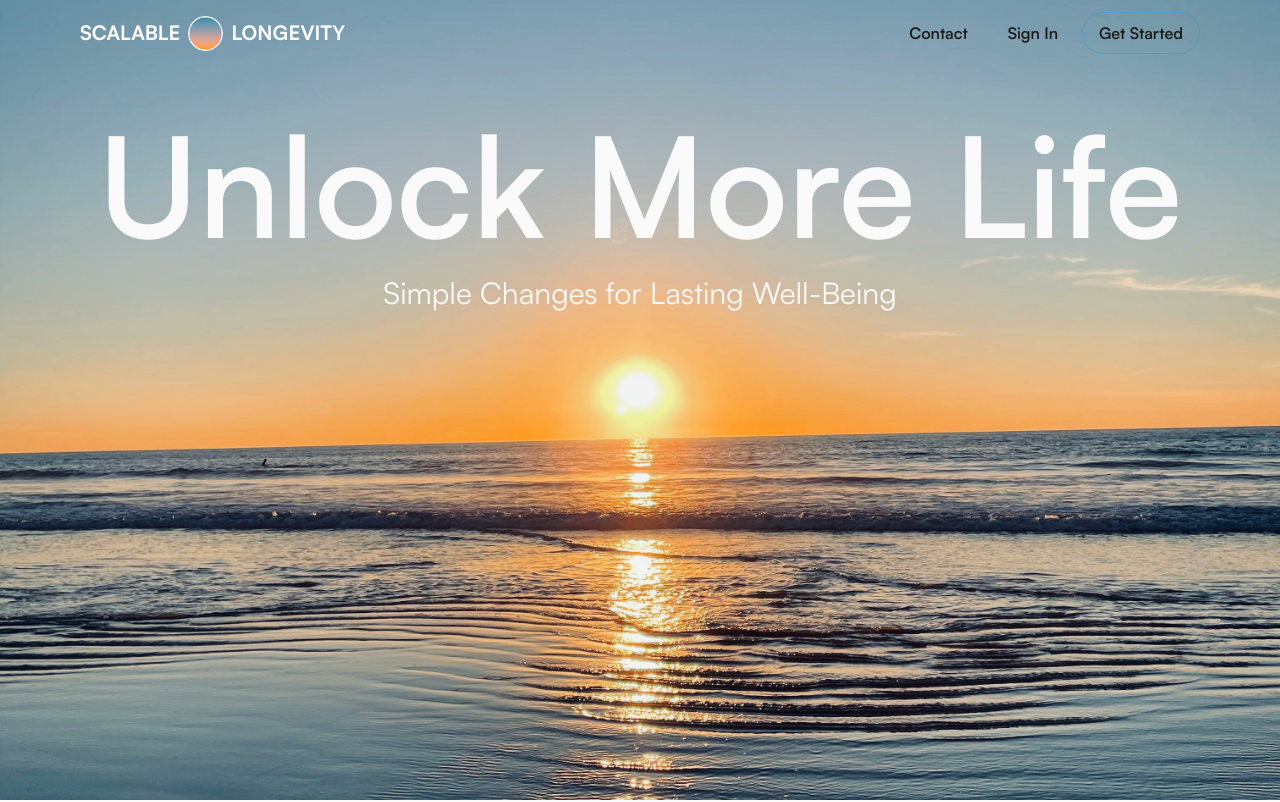
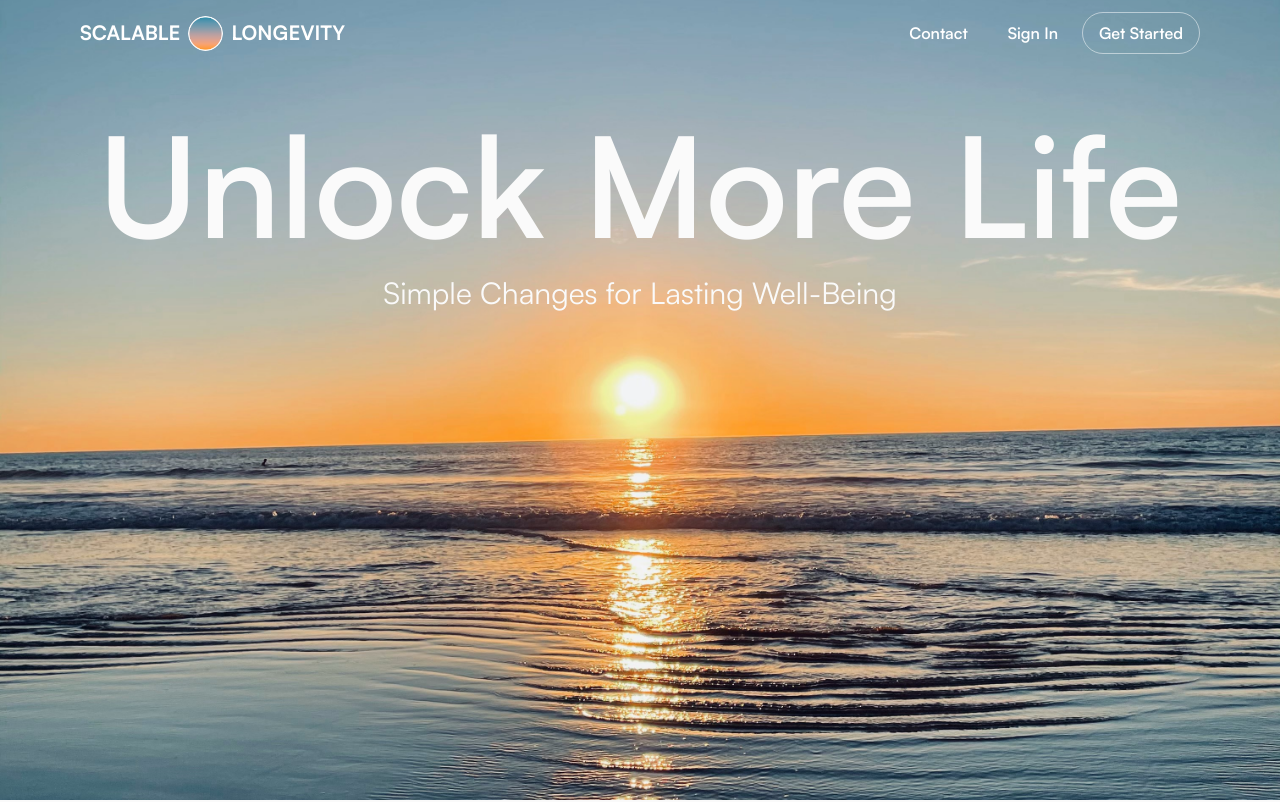
Before and after one commit to arthurtomasi23/scalable-longevity-v2, a Next.js app in the folder website/: page / in a window 1280 px wide. Shown: the top 802 px of the page. Built offline with nearby package versions, Linux system fonts and the light colour scheme.

Commit message:
updated header nav

```diff
--- a/website/src/components/ui/HeaderNav.tsx
+++ b/website/src/components/ui/HeaderNav.tsx
@@ -5,8 +5,8 @@ import { usePathname } from "next/navigation";
 import Logo from "../Logo";
 
 const baseItem =
-  "px-4 py-2 rounded-full transition-colors duration-200 hover:bg-secondary/10 hover:text-font-primary focus:outline-none focus:ring-2 focus:ring-secondary/40";
-const ctaItem = `${baseItem} border border-secondary/50`;
+  "px-4 py-2 rounded-full transition-colors duration-200 focus:outline-none focus:ring-2 focus:ring-secondary focus:ring-offset-2";
+const ctaItem = `${baseItem} border border-white/50`;
 
 export default function HeaderNav() {
   const pathname = usePathname();
@@ -25,10 +25,19 @@ export default function HeaderNav() {
     return () => window.removeEventListener("scroll", handleScroll);
   }, [pathname]);
 
-  const headerBg =
-    pathname === "/" && isAtTop
-      ? "bg-transparent"
-      : "bg-background border-b border-card-border";
+  const isTransparent = pathname === "/" && isAtTop;
+  const headerBg = isTransparent
+    ? "bg-transparent text-white border-white"
+    : "bg-background border-b border-card-border";
+
+  // Conditional classes for nav links
+  const navLinkBase = isTransparent
+    ? `${baseItem} text-white hover:bg-white hover:text-black`
+    : `${baseItem} text-font-primary hover:bg-secondary/10 hover:text-font-primary`;
+
+  const navLinkCta = isTransparent
+    ? `${ctaItem} text-white hover:bg-white hover:text-black`
+    : `${ctaItem} text-font-primary hover:bg-secondary/10 hover:text-font-primary`;
 
   return (
     <header className={`fixed inset-x-0 top-0 z-50 ${headerBg}`}>
@@ -36,16 +45,16 @@ export default function HeaderNav() {
         <Logo />
 
         <nav
-          className="flex items-center gap-2 text-font-primary font-semibold"
+          className="flex items-center gap-2 font-semibold"
           aria-label="Main"
         >
-          <Link href="/contact" className={baseItem}>
+          <Link href="/contact" className={navLinkBase}>
             Contact
           </Link>
-          <Link href="/get-started" className={baseItem}>
+          <Link href="/get-started" className={navLinkBase}>
             Sign In
           </Link>
-          <Link href="/get-started" className={ctaItem}>
+          <Link href="/get-started" className={navLinkCta}>
             Get Started
           </Link>
         </nav>
```
